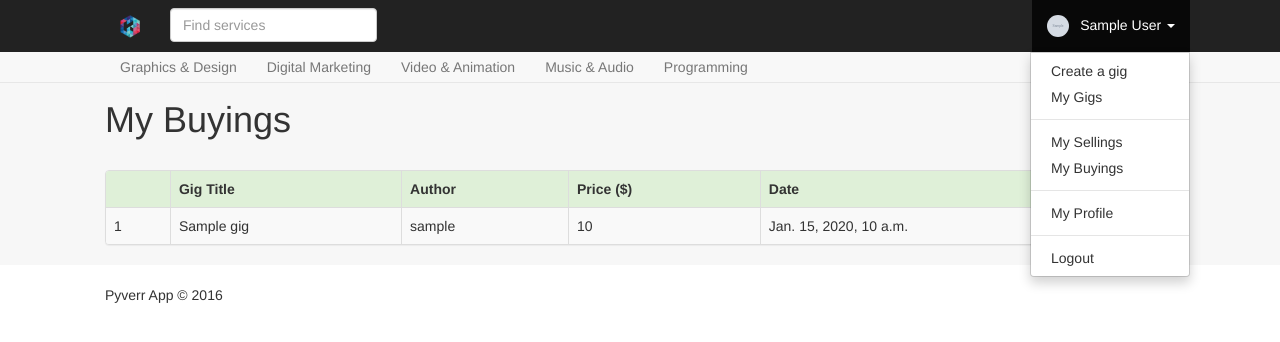
After one commit to cesarlooe/Pyverr, a Django app: page /my_buyings/ in a window 1280 px wide, after a click that opens the changed part. The commit adds this page. Shown: the top 342 px of the page. Run offline with Django 3.2, Linux system fonts and the light colour scheme; a user stored in the database is signed in; tables that the repository leaves empty hold one stand-in row (values such as "Sample post"); grey boxes marked "Sample" are stand-in pictures; some libraries are stand-ins or nearby versions.

Commit message:
Páginas adicionales
Se agregaron las páginas 'my_sellings' y 'my_buyings'

```diff
--- a/pyverrapp/templates/base.html
+++ b/pyverrapp/templates/base.html
@@ -32,6 +32,9 @@
                 <ul class="dropdown-menu">
                   <li><a href="{% url 'create_gig' %}">Create a gig</a></li>
                   <li><a href="{% url 'my_gigs' %}">My Gigs</a></li>
+                  <li role="separator" class="divider"></li>
+                  <li><a href="{% url 'my_sellings' %}">My Sellings</a></li>
+                  <li><a href="{% url 'my_buyings' %}">My Buyings</a></li>
                   <li role="separator" class="divider"></li>
                   <li><a href="{% url 'profile' user.username %}">My Profile</a></li>
                   <li role="separator" class="divider"></li>
--- /dev/null
+++ b/pyverrapp/templates/my_buyings.html
@@ -0,0 +1,30 @@
+{% extends 'base.html' %}
+{% load staticfiles %}
+
+{% block page %}
+  <h1 style="margin-bottom: 30px">My Buyings</h1>
+  <div class="panel panel-default">
+    <table class="table table-bordered table-striped">
+      <thead class="bg-success">
+        <tr>
+          <th></th>
+          <th>Gig Title</th>
+          <th>Author</th>
+          <th>Price ($)</th>
+          <th>Date</th>
+        </tr>
+      </thead>
+      <tbody>
+        {% for purchase in purchases %}
+          <tr>
+            <td>{{ forloop.counter }}</td>
+            <td><a href="{% url 'gig_detail' purchase.gig.id %}">{{ purchase.gig.title }}</a></td>
+            <td><a href="{% url 'profile' purchase.gig.user.username %}">{{ purchase.gig.user.username }}</a></td>
+            <td>{{ purchase.gig.price }}</td>
+            <td>{{ purchase.time }}</td>
+          </tr>
+        {% endfor %}
+      </tbody>
+    </table>
+  </div>
+{% endblock %}
--- a/pyverrapp/urls.py
+++ b/pyverrapp/urls.py
@@ -8,5 +8,7 @@ urlpatterns = [
     url(r'^create_gig', views.create_gig, name='create_gig'),
     url(r'^edit_gig/(?P<id>[0-9]+)/$', views.edit_gig, name='edit_gig'),
     url(r'^profile/(?P<username>\w+)/$', views.profile, name='profile'),
-    url(r'^checkout/$', views.create_purchase, name="create_purchase"),
+    url(r'^checkout/$', views.create_purchase, name='create_purchase'),
+    url(r'^my_sellings/$', views.my_sellings, name='my_sellings'),
+    url(r'^my_buyings/$', views.my_buyings, name='my_buyings'),
 ]
--- a/pyverrapp/views.py
+++ b/pyverrapp/views.py
@@ -96,3 +96,13 @@ def create_purchase(request):
             Purchase.objects.create(gig=gig, buyer=request.user)
 
     return redirect('/')
+
+@login_required(login_url="/")
+def my_sellings(request):
+    purchases = Purchase.objects.filter(gig__user=request.user)
+    return render(request, 'my_sellings.html', {"purchases": purchases})
+
+@login_required(login_url="/")
+def my_buyings(request):
+    purchases = Purchase.objects.filter(buyer=request.user)
+    return render(request, 'my_buyings.html', {"purchases": purchases})
```
Also changed, not shown: pyverrapp/templates/my_sellings.html (added, +30 -0 lines).
